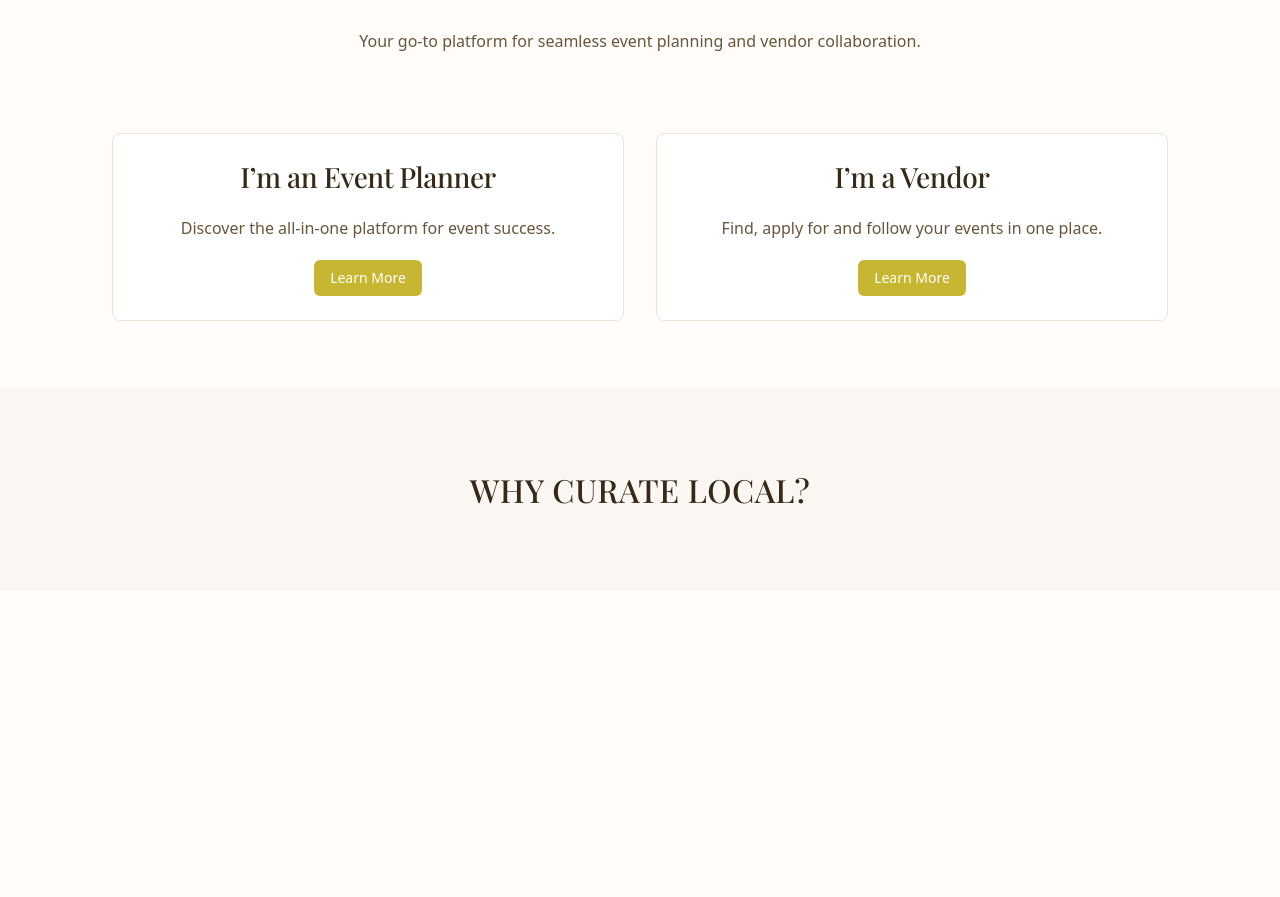
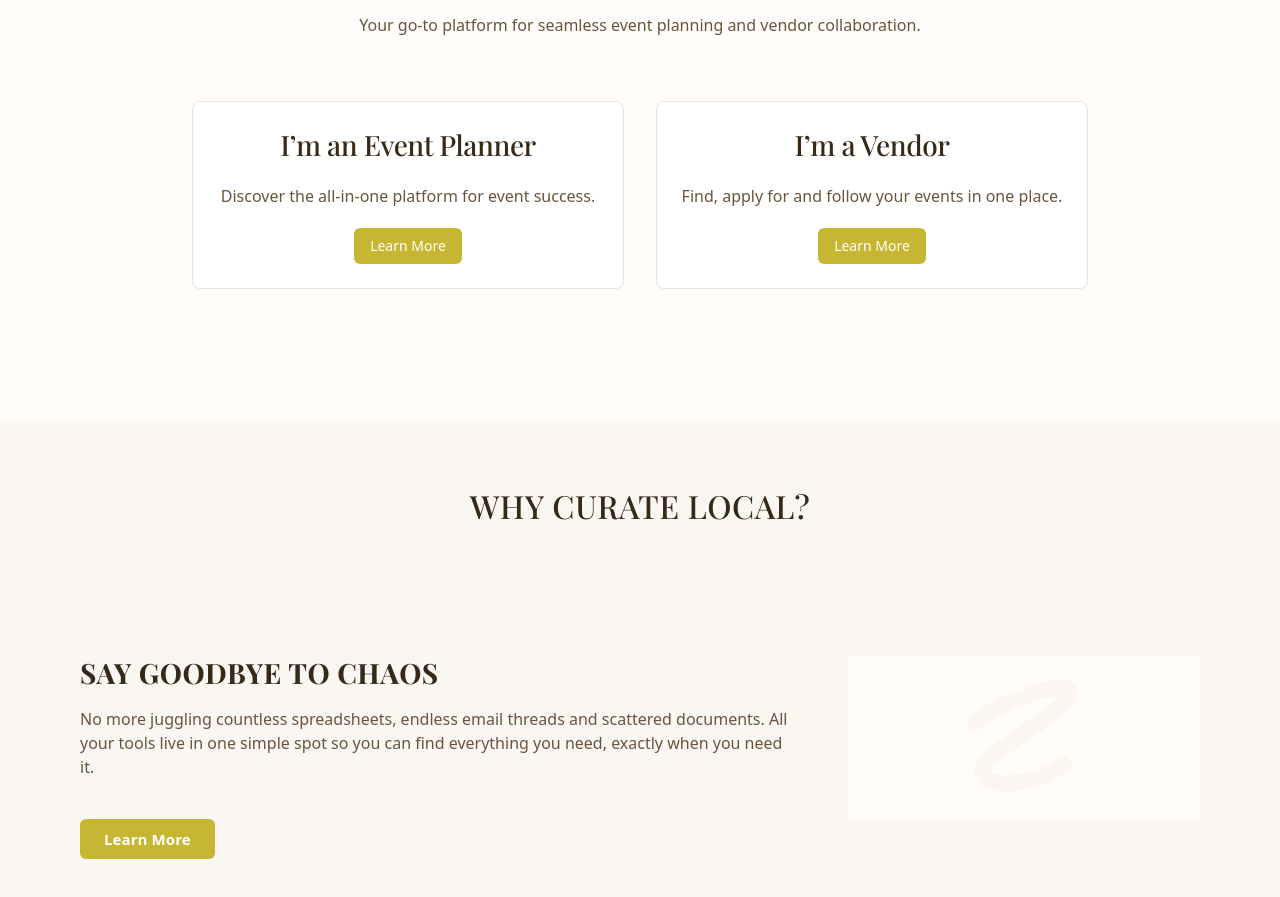
Before and after one commit to katstepanovacl/cl-2025-frontend, a Next.js app: page / in a window 1280 px wide. Shown: the part 951-1848 px from the top of the page. Before the commit the page ends 1542 px from the top, so only its background shows below. Built offline with nearby package versions, Linux system fonts and the light colour scheme; a web font is replaced by a local one.

Commit message:
added container div

```diff
--- a/src/app/(public)/(general)/_components/card/index.tsx
+++ b/src/app/(public)/(general)/_components/card/index.tsx
@@ -1,9 +1,63 @@
-import React from "react";
+import { cva, type VariantProps } from "class-variance-authority";
+import { cn } from "@/lib/utils";
+import { ComponentProps } from "react";
+import Image from "next/image";
+import { StaticImageData } from "next/image";
+import { Button } from "@/components/ui/button";
+import Link from "next/link";
 
-type Props = {};
+const cardVariants = cva("flex flex-col gap-12 lg:flex-row", {
+  variants: {
+    variant: {
+      default: "",
+      alternate: "bg-peach lg:flex-row-reverse",
+    },
+  },
+});
+type Props = {
+  variant: VariantProps<typeof cardVariants>["variant"];
+  cardImage: StaticImageData;
+  alt: string;
+  title: string;
+  description: string;
+  buttonText: string;
+  buttonLink: string;
+} & ComponentProps<"div">;
 
-const Card = (props: Props) => {
-  return <div>Card</div>;
+const Card = ({
+  variant,
+  cardImage,
+  alt,
+  title,
+  description,
+  buttonText,
+  buttonLink,
+  ...props
+}: Props) => {
+  return (
+    <div className={cn(cardVariants({ variant }))} {...props}>
+      <div>
+        <Image src={cardImage} alt={alt} />
+      </div>
+      <div className="flex flex-col gap-10">
+        <div className="flex flex-col gap-4">
+          <p className="text-brown font-playfair text-[28px] leading-[36px] tracking-[0.5px] font-bold">
+            {title}
+          </p>
+          <p className="text-light-brown text-[16px] leading-[24px]">
+            {description}
+          </p>
+        </div>
+        <div>
+          {buttonText && (
+            <Button variant="default" size="lg" asChild>
+              <Link href={buttonLink}>{buttonText}</Link>
+            </Button>
+          )}
+        </div>
+      </div>
+    </div>
+  );
 };
 
 export default Card;
--- a/src/app/(public)/(general)/_components/headline.tsx
+++ b/src/app/(public)/(general)/_components/headline.tsx
@@ -3,14 +3,22 @@
 type Props = {
   headline: string;
   subheadline?: string;
+  firstHeadline?: boolean;
 };
 
-const Headline = ({ headline, subheadline }: Props) => {
+const Headline = ({ headline, subheadline, firstHeadline }: Props) => {
   return (
-    <div className="flex py-14 md:py-16 lg:py-20 px-4 md:px-10 lg:px-20 flex-col items-center justify-center">
-      <p className="uppercase max-w-[640px] font-playfair text-brown text-center text-pretty text-[32px] font-medium tracking-[0.5px] leading-[42px]">
-        {headline}
-      </p>
+    <div className="flex flex-col items-center justify-center">
+      {firstHeadline && (
+        <h1 className="uppercase max-w-[640px] font-playfair text-brown text-center text-pretty text-[32px] font-medium tracking-[0.5px] leading-[42px]">
+          {headline}
+        </h1>
+      )}
+      {!firstHeadline && (
+        <p className="uppercase max-w-[640px] font-playfair text-brown text-center text-pretty text-[32px] font-medium tracking-[0.5px] leading-[42px]">
+          {headline}
+        </p>
+      )}
       {subheadline && (
         <p className="mt-6 max-w-[640px] text-light-brown text-center text-balance text-[16px] leading-[24px]">
           {subheadline}
--- a/src/app/(public)/(general)/page.tsx
+++ b/src/app/(public)/(general)/page.tsx
@@ -1,16 +1,27 @@
 import Hero from "./_components/hero";
 import placeholder from "@/assets/images/hero-placeholder.png";
+import cardPlaceholder from "@/assets/images/card-placeholder.png";
 import Headline from "./_components/headline";
 import IntentSignup from "./_components/intent-signup";
+import Card from "./_components/card";
+import Container from "@/components/ui/container";
 
 const HomePage = () => {
   return (
-    <div>
+    <Container variantWidth="page" variantHeight="page">
       <Hero hero={placeholder} logo />
+      <Container variantWidth="default" variantHeight="default">
         <Headline
+          firstHeadline
           headline="BRING YOUR EVENT TO LIFE, EFFORTLESSLY"
           subheadline="Your go-to platform for seamless event planning and vendor collaboration."
         />
+      </Container>
+      <Container
+        variantWidth="default"
+        variantHeight="default"
+        className="w-full flex flex-col gap-6 lg:flex-row lg:gap-8 lg:justify-center"
+      >
         <div className="mb-10 md:mb-25 lg:mb-17 w-full flex flex-col gap-6 px-4 md:px-5 lg:px-20 xl:px-28 lg:flex-row lg:gap-8 lg:justify-center">
           <IntentSignup
             title="I’m an Event Planner"
@@ -25,10 +36,29 @@
             buttonLink="/welcome/vendor"
           />
         </div>
-      <div className="bg-peach">
+      </Container>
+      <Container variantWidth="none" variantHeight="none">
+        <div className="bg-peach py-16">
           <Headline headline="WHY CURATE LOCAL?" />
         </div>
-    </div>
+        <Container
+          variantWidth="default"
+          variantHeight="none"
+          backgroundColor="peach"
+          className="pt-5 pb-16 lg:pt-16"
+        >
+          <Card
+            variant="alternate"
+            cardImage={cardPlaceholder}
+            alt="card image"
+            title="SAY GOODBYE TO CHAOS"
+            description="No more juggling countless spreadsheets, endless email threads and scattered documents. All your tools live in one simple spot so you can find everything you need, exactly when you need it."
+            buttonText="Learn More"
+            buttonLink="/welcome/planner"
+          />
+        </Container>
+      </Container>
+    </Container>
   );
 };
 
--- a/src/app/globals.css
+++ b/src/app/globals.css
@@ -28,6 +28,11 @@
   --color-peach: var(--peach);
   --color-white: var(--white);
   --color-accent: var(--accent);
+
+  --breakpoint-2xl: 1440px;
+  --breakpoint-3xl: 1536px;
+  --breakpoint-4xl: 1920px;
+
 
   /* --color-background: var(--background);
   --color-foreground: var(--foreground);
--- a/src/components/ui/button.tsx
+++ b/src/components/ui/button.tsx
@@ -22,7 +22,7 @@
       size: {
         default: "h-9 px-4 py-2 has-[>svg]:px-3",
         sm: "h-8 rounded-md gap-1.5 px-3 has-[>svg]:px-2.5",
-        lg: "h-10 rounded-md px-6 has-[>svg]:px-4",
+        lg: "h-10 rounded-md px-6 has-[>svg]:px-4 text-[15px] font-bold leading-[22px] tracking-[0.1px]",
         icon: "size-9",
       },
     },
--- /dev/null
+++ b/src/components/ui/container.tsx
@@ -0,0 +1,63 @@
+import { cva, type VariantProps } from "class-variance-authority";
+import { cn } from "@/lib/utils";
+import { ComponentProps } from "react";
+import { ReactNode } from "react";
+
+const containerVariants = cva("", {
+  variants: {
+    variantWidth: {
+      default: "px-4 md:px-5 lg:px-20 2xl:px-28",
+      wide: "px-4 md:px-8 lg:px-32 xl:px-40",
+      narrow: "px-4 md:px-8 lg:px-12 xl:px-16",
+      backgroundColor: "",
+      page: "",
+      none: "",
+    },
+    variantHeight: {
+      default: "",
+      page: "flex flex-col gap-16",
+      none: "",
+    },
+    backgroundColor: {
+      default: "",
+      peach: "bg-peach",
+    },
+    defaultVariants: {
+      backgroundColor: "default",
+    },
+  },
+});
+type Props = {
+  variantWidth: VariantProps<typeof containerVariants>["variantWidth"];
+  variantHeight: VariantProps<typeof containerVariants>["variantHeight"];
+  backgroundColor?: VariantProps<typeof containerVariants>["backgroundColor"];
+  children: ReactNode;
+  className?: string;
+} & ComponentProps<"div">;
+
+const Container = ({
+  variantWidth,
+  variantHeight,
+  children,
+  className,
+  backgroundColor,
+  ...props
+}: Props) => {
+  return (
+    <div
+      className={cn(
+        containerVariants({
+          variantWidth,
+          variantHeight,
+          backgroundColor,
+          className,
+        })
+      )}
+      {...props}
+    >
+      {children}
+    </div>
+  );
+};
+
+export default Container;
```
Also changed, not shown: src/assets/images/card-placeholder.png (added). Lines whose indentation alone changed are shown as unchanged.
